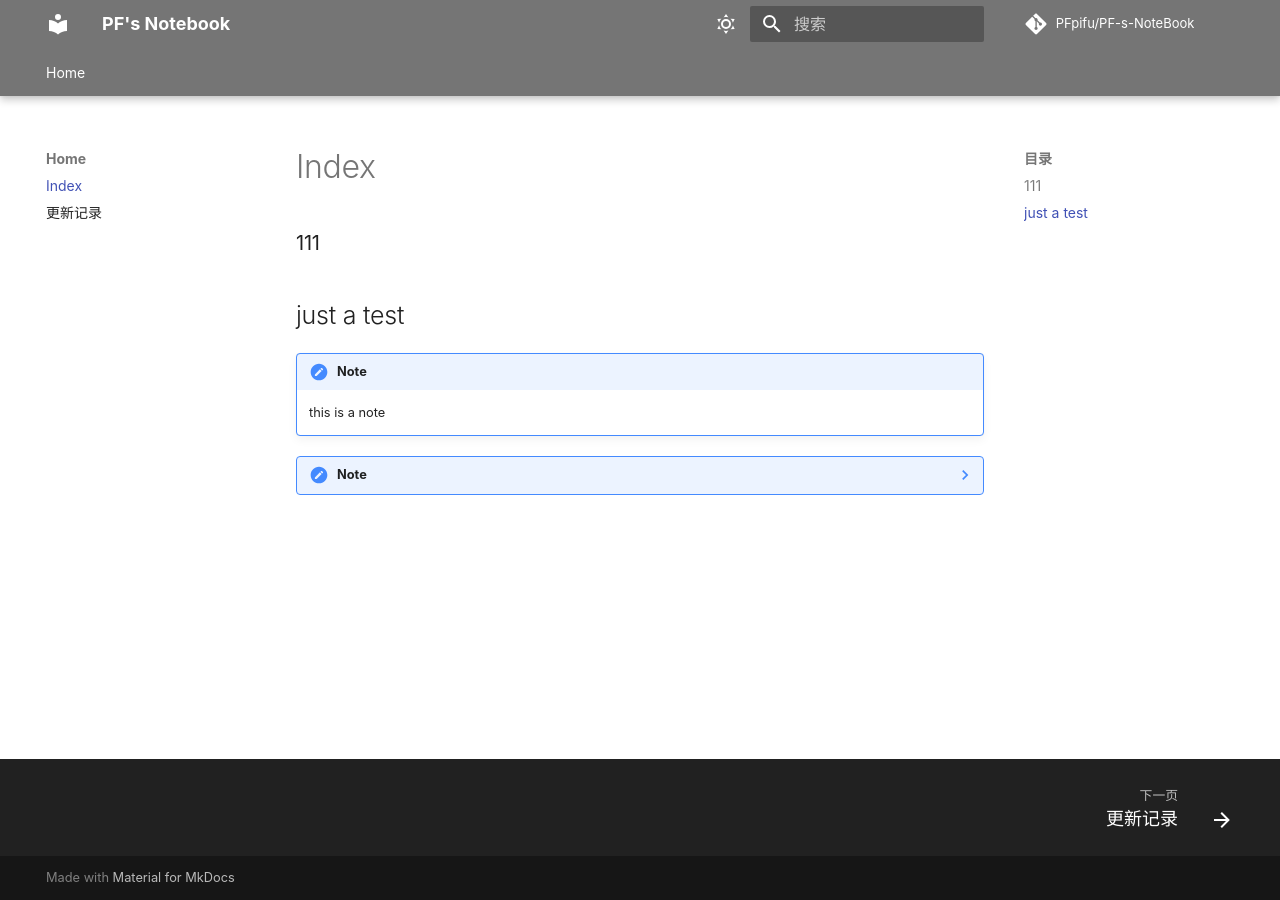
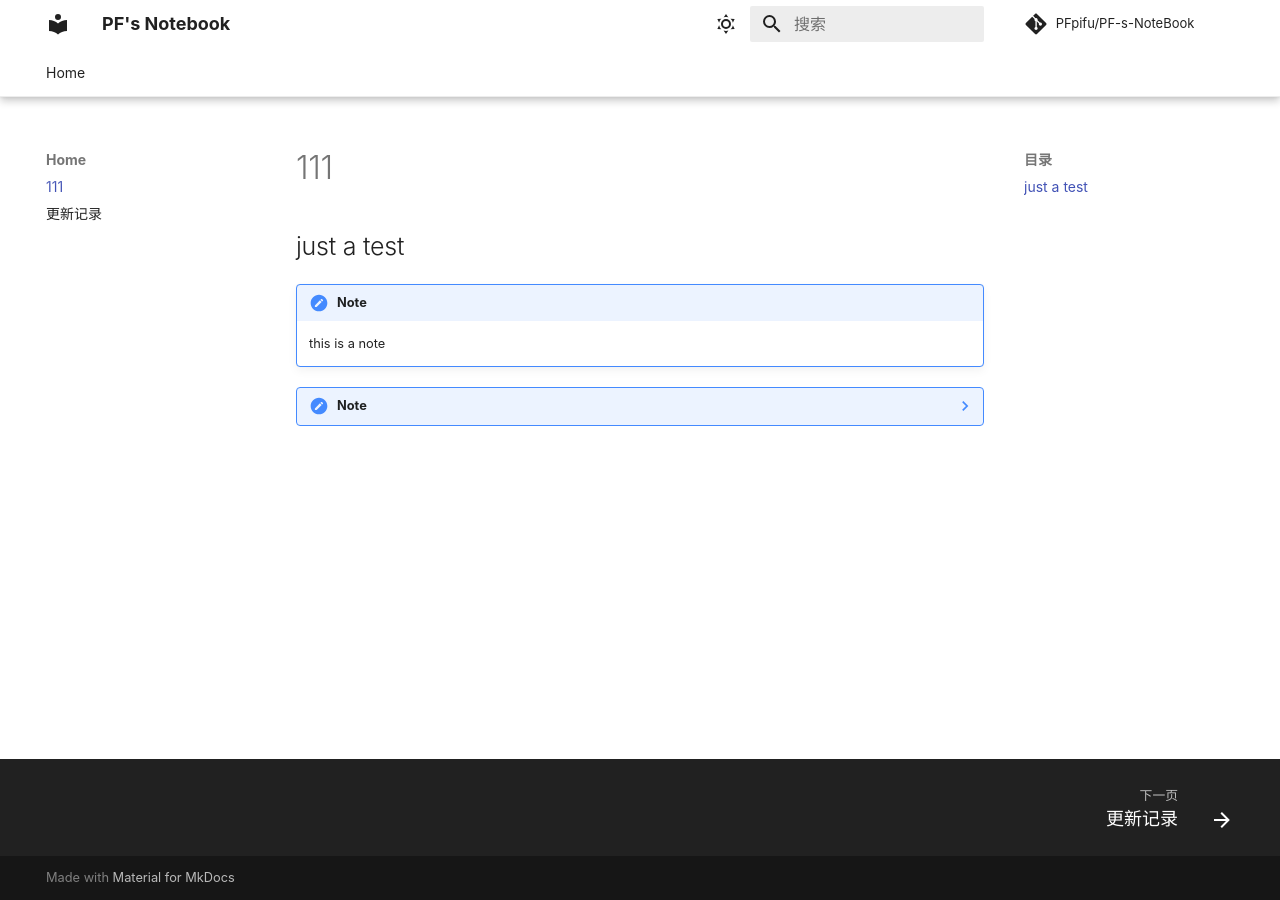
Before and after one commit to PFpifu/PF-s-NoteBook, an MkDocs documentation site: the page built from docs/index.md, in a window 1280 px wide. Built offline with MkDocs 1.6.1 and Material for MkDocs 9.7.7, drawn with Linux system fonts in a browser that asks for light colours; nearby versions of some CDN libraries; some web fonts are replaced; comment, search, counter and statistics services are not loaded; a style sheet for code colours, icons or effects is not loaded.

Commit message:
20240121

```diff
--- a/docs/index.md
+++ b/docs/index.md
@@ -1,4 +1,5 @@
-### 111
+
+# 111
 ## just a test
 
 !!! note
--- a/mkdocs.yml
+++ b/mkdocs.yml
@@ -12,8 +12,8 @@ theme:
     # Palette toggle for light mode
     - media: "(prefers-color-scheme: light)"
       scheme: default
-      primary: grey
-      accent: blue
+      primary: white
+      accent: black
       toggle:
         icon: material/weather-sunny
         name: 暗色模式
```
